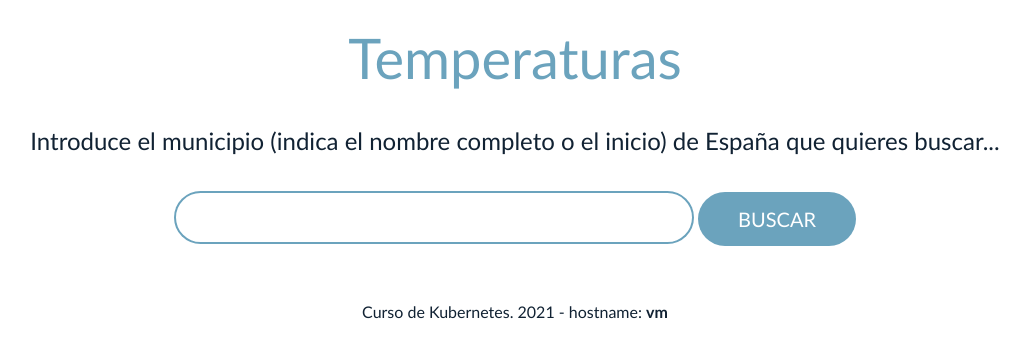
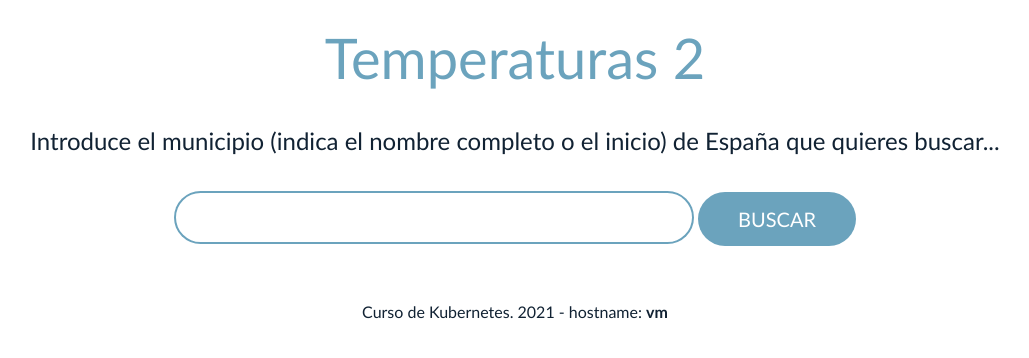
Before and after one commit to Blancaclaire/examenCICD, a Flask app: page / in a window 1280 px wide. Shown: the top 358 px of the page, without its empty margins (125-1154 px from the left). Run offline with Flask 3, Linux system fonts and the light colour scheme; data that the repository does not hold is empty.

Commit message:
Update inicio.html

```diff
--- a/app/templates/inicio.html
+++ b/app/templates/inicio.html
@@ -9,7 +9,7 @@
   </head>
   <body>
     <div id="header">
-      <h1>Temperaturas</h1>
+      <h1>Temperaturas 2</h1>
     </div>
     {% if noserver %}
     <div id="guestbook-entries">
@@ -44,4 +44,5 @@
       <p>Curso de Kubernetes. 2021 - hostname: <strong>{{server}}</strong></p>
     </div>
   </body>
+
 </html>
```
